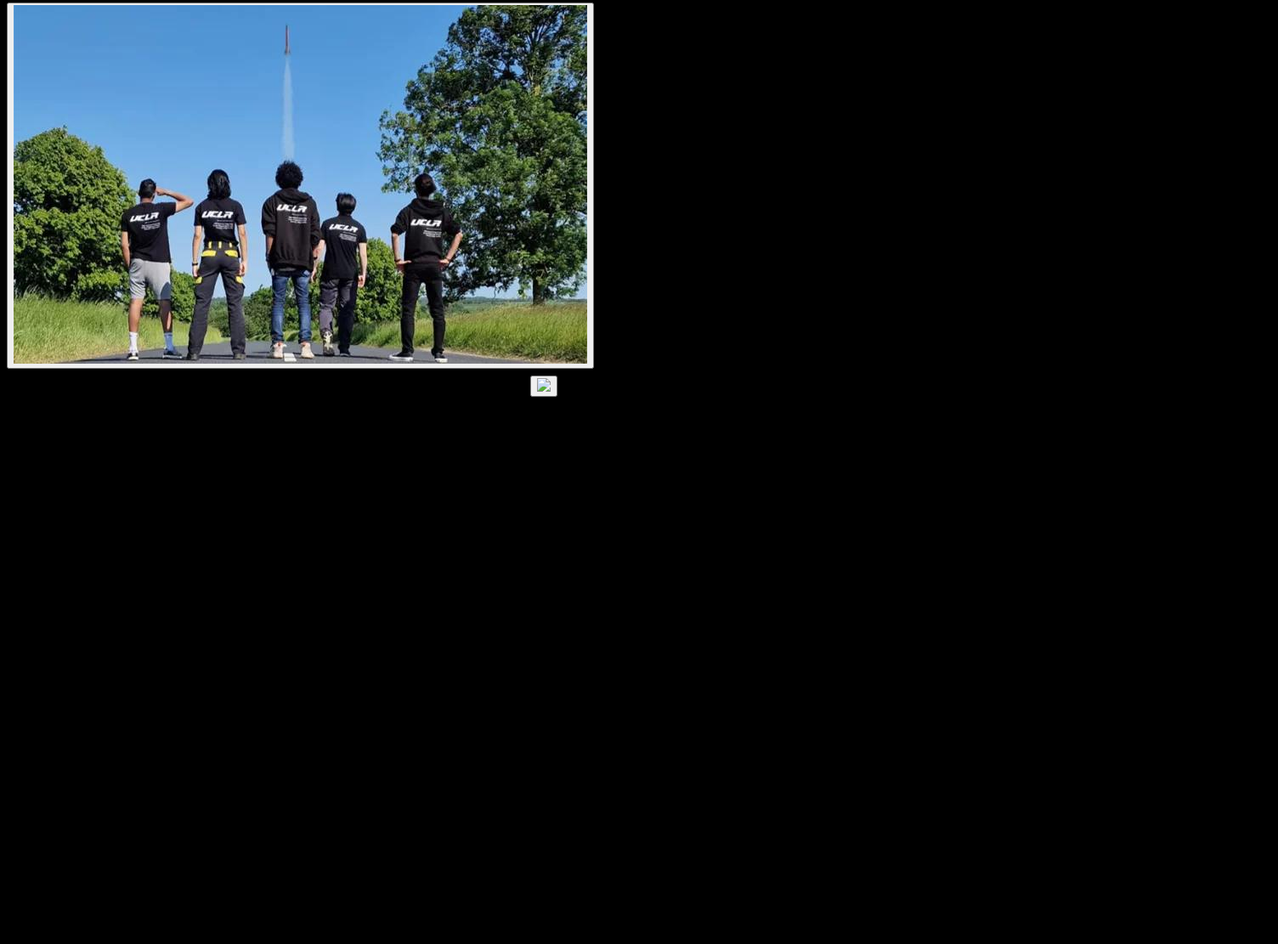
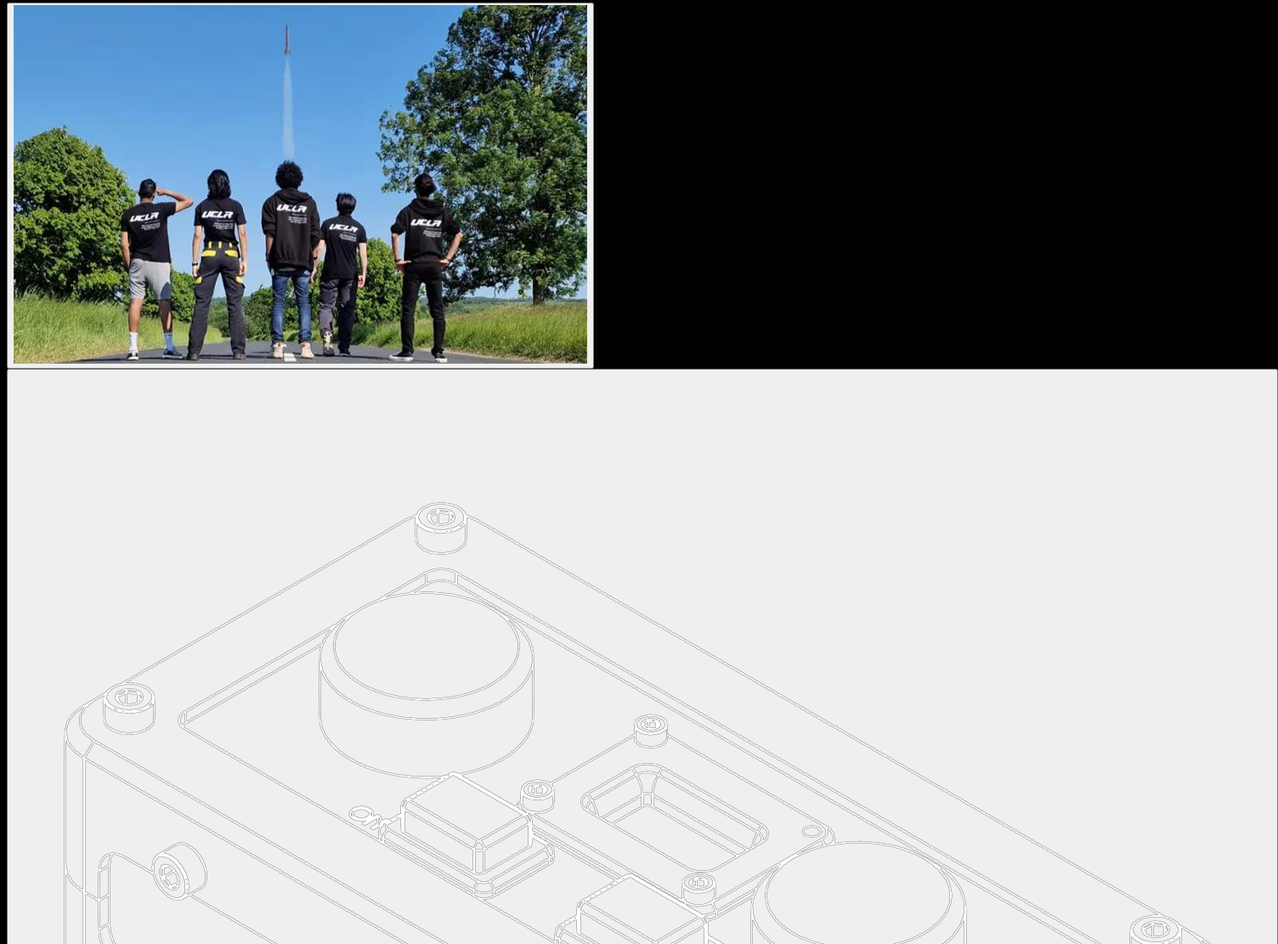
Before and after one commit to shirom42/shirom42.github.io, a plain HTML site: page index.html in a window 1280 px wide. Shown: the part 709-1820 px from the top of the page at 85% size, 1504 px wide, since content can reach past the window. Before the commit the page ends 1188 px from the top, so only its background shows below. Drawn offline with Linux system fonts and the light colour scheme.

Commit message:
Update index.html

```diff
--- a/index.html
+++ b/index.html
@@ -17,7 +17,7 @@
 <div class="container">
     <button
         onclick="document.getElementById('test').style.fontSize='35px'">
-        <img src="pong render ortho">
+        <img src="pong render ortho.png">
         <div class="centered">CREATIVE CONSOLE</div>
     </button>
 </div>
```
